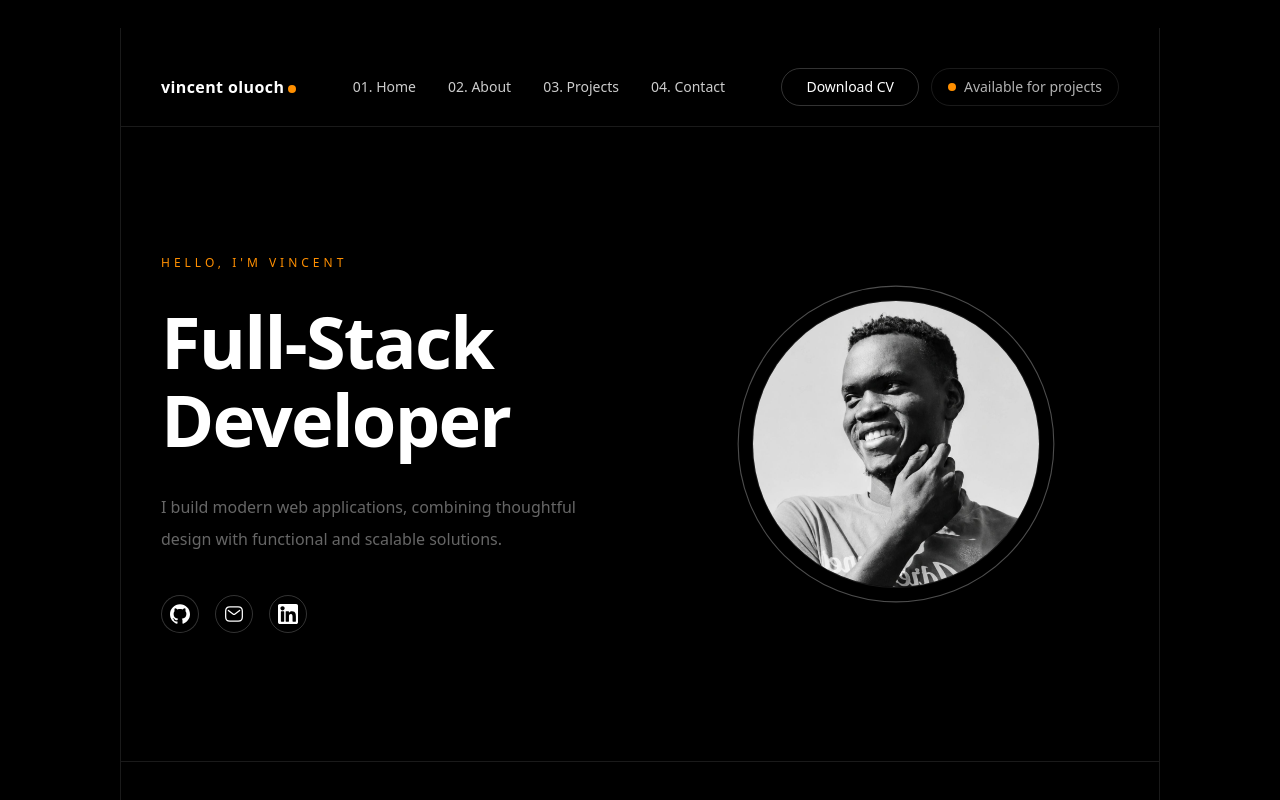
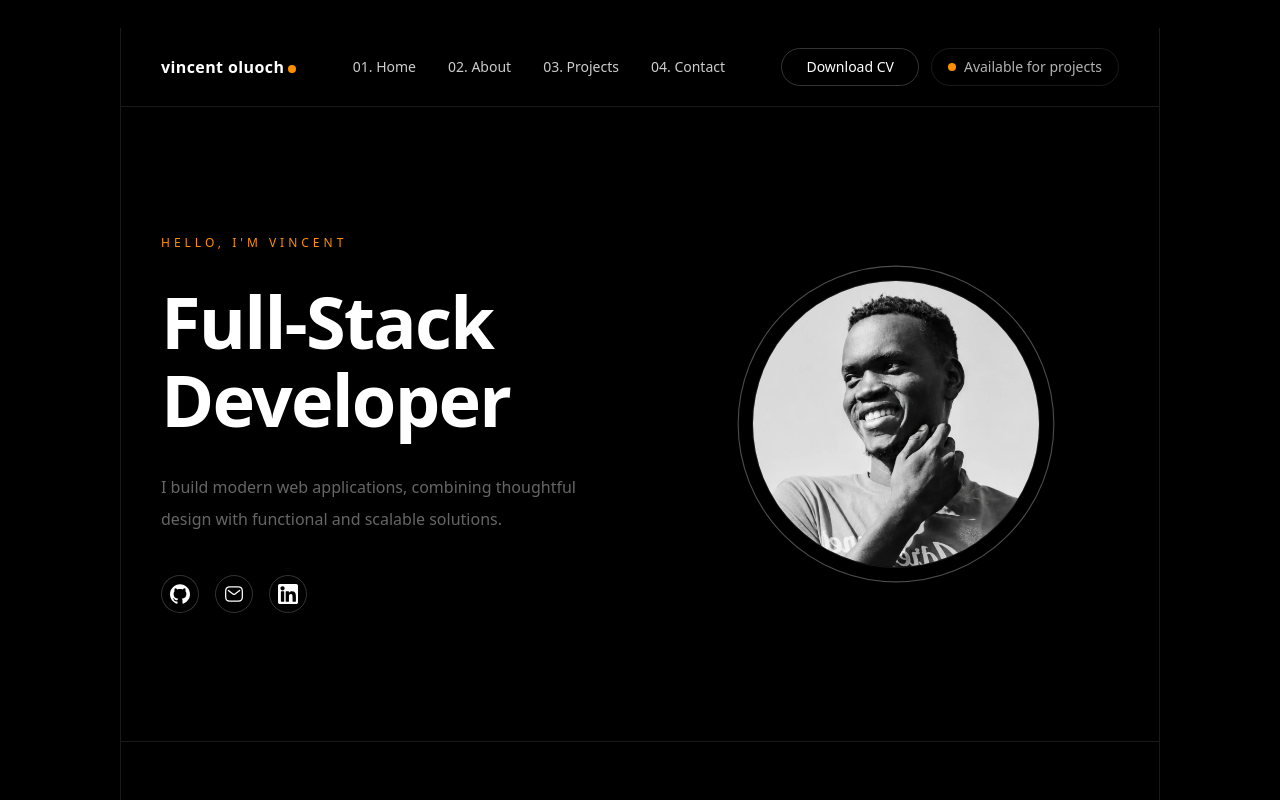
Before and after one commit to oluochvn/p20, a React (Vite) app: page / in a window 1280 px wide. Shown: the top 800 px of the page. Built offline with nearby package versions, Linux system fonts and the light colour scheme; some icons are missing; a web font is replaced by a local one.

Commit message:
sticky top bar

```diff
--- a/src/App.tsx
+++ b/src/App.tsx
@@ -7,9 +7,9 @@ function App() {
 
   return (
     <div className="bg-black min-h-screen text-white px-0 pt-0 pb-0 sm:px-6 sm:pt-5 sm:pb-5 md:px-12 lg:px-30 lg:pt-7 lg:pb-6">
-      <div className="sm:border-l sm:border-r border-white/10 min-h-screen overflow-x-hidden">
+      <div className="sm:border-l sm:border-r border-white/10 min-h-screen overflow-x-clip">
 
-        <nav className="sticky top-0 z-50 border-b border-white/10 mt-5 bg-black/20 backdrop-blur-md">
+        <nav className="sticky top-0 z-50 border-b border-white/10 bg-black/80 backdrop-blur-md">
           <div className="flex justify-between items-center px-5 sm:px-10 py-4 md:py-5">
             <h1 className="font-bold text-white tracking-wide">
               vincent oluoch
```
